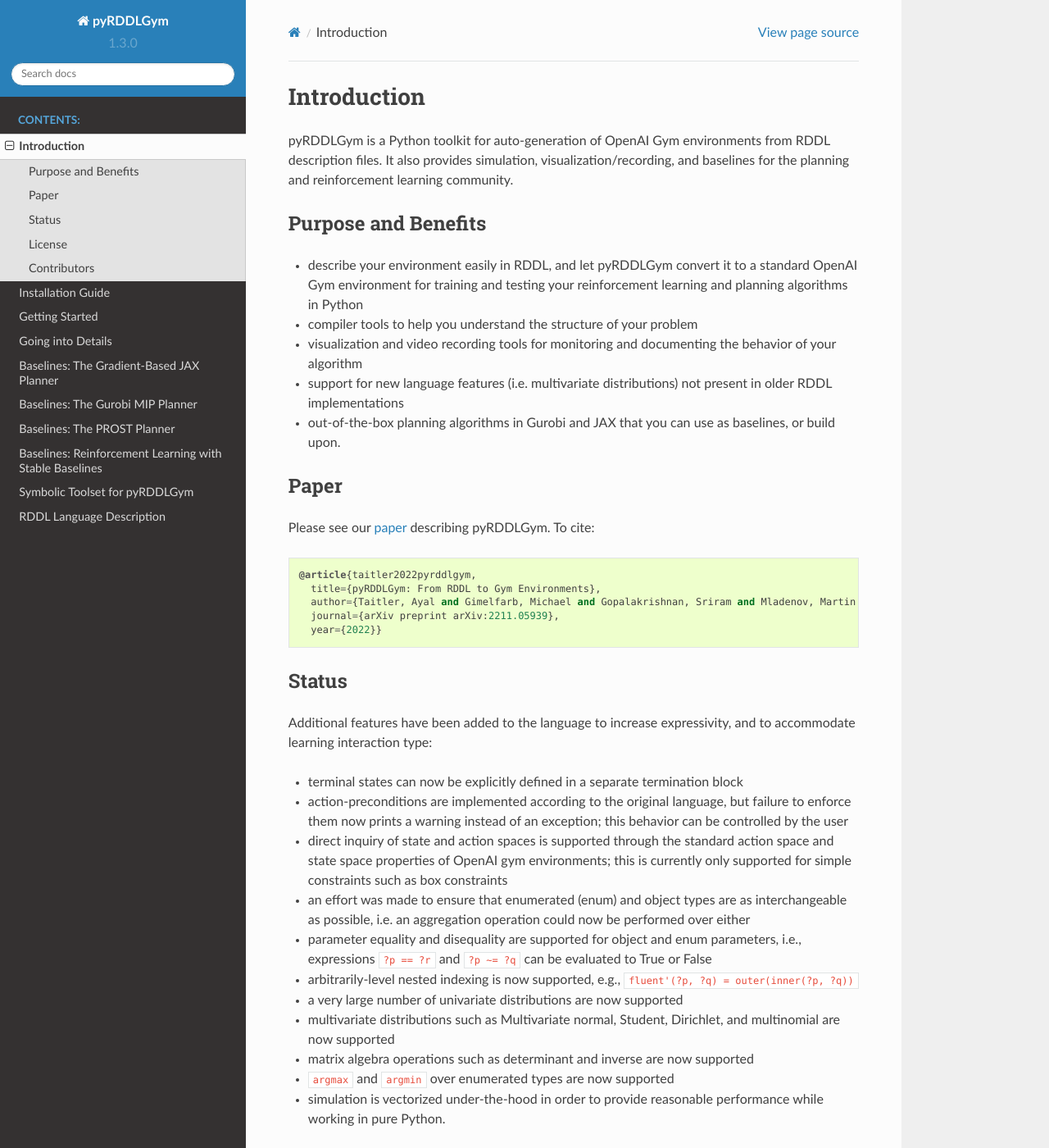
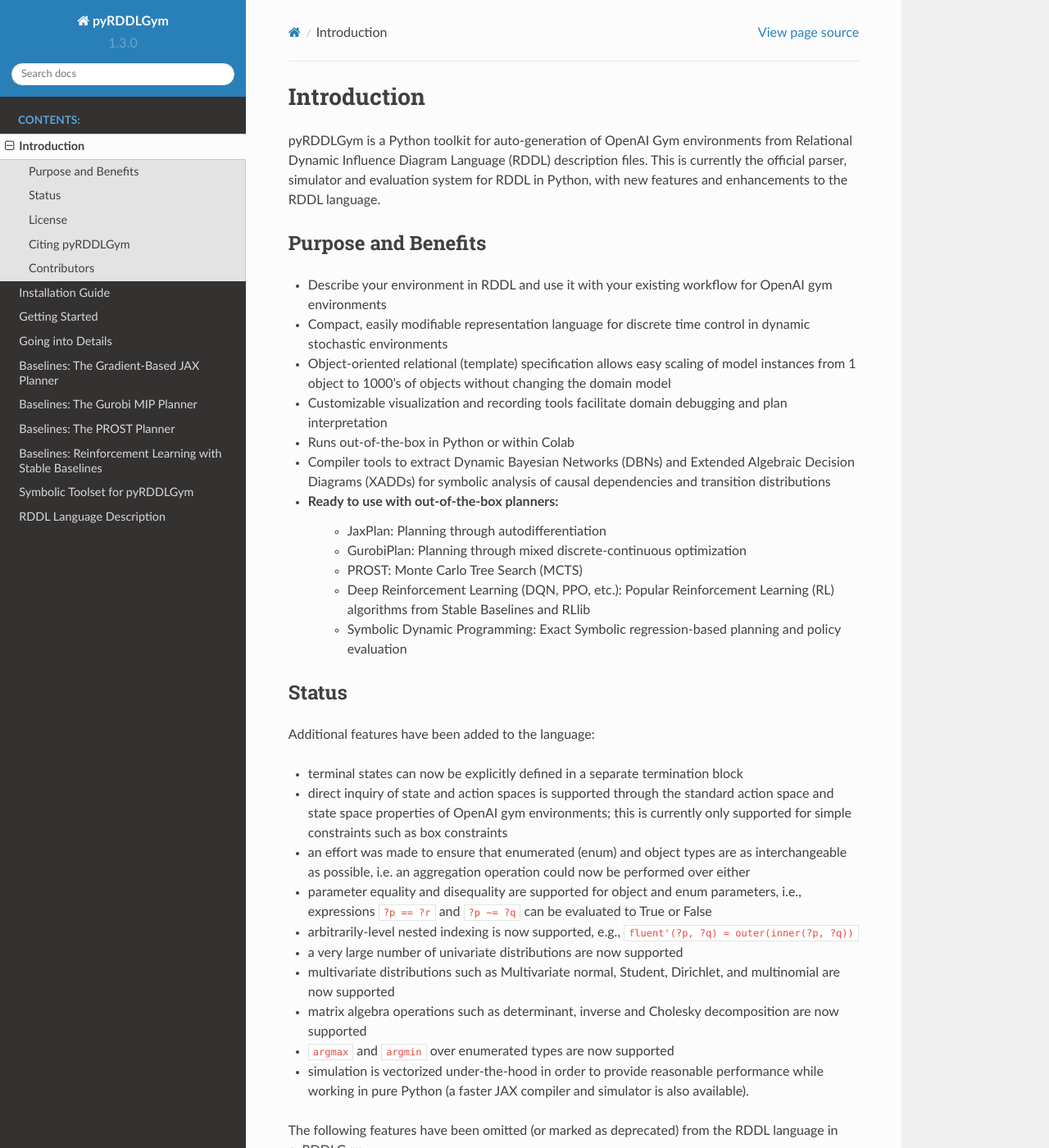
Before and after one commit to pyrddlgym-project/pyRDDLGym, a Sphinx documentation site: the page built from docs/introduction.rst, in a window 1280 px wide and 1400 px high. Shown: the whole window at 82% size. Built offline with Sphinx 7.4.7 and the Read the Docs theme 2.0.0, drawn with Linux system fonts in a browser that asks for light colours; some of the changed text lies outside the part shown.

Commit message:
Update introduction.rst

```diff
--- a/docs/introduction.rst
+++ b/docs/introduction.rst
@@ -1,17 +1,56 @@
 Introduction
 ============
 
-pyRDDLGym is a Python toolkit for auto-generation of OpenAI Gym environments from RDDL description files. It also provides simulation, visualization/recording, and baselines for the planning and reinforcement learning community.
+pyRDDLGym is a Python toolkit for auto-generation of OpenAI Gym environments from
+Relational Dynamic Influence Diagram Language (RDDL) description files. This is
+currently the official parser, simulator and evaluation system for RDDL in Python,
+with new features and enhancements to the RDDL language.
 
 Purpose and Benefits
 -----
-- describe your environment easily in RDDL, and let pyRDDLGym convert it to a standard OpenAI Gym environment for training and testing your reinforcement learning and planning algorithms in Python
-- compiler tools to help you understand the structure of your problem
-- visualization and video recording tools for monitoring and documenting the behavior of your algorithm
-- support for new language features (i.e. multivariate distributions) not present in older RDDL implementations
-- out-of-the-box planning algorithms in Gurobi and JAX that you can use as baselines, or build upon.
 
-Paper
+- Describe your environment in RDDL and use it with your existing workflow for OpenAI gym environments
+- Compact, easily modifiable representation language for discrete time control in dynamic stochastic environments
+- Object-oriented relational (template) specification allows easy scaling of model instances from 1 object to 1000's of objects without changing the domain model
+- Customizable visualization and recording tools facilitate domain debugging and plan interpretation
+- Runs out-of-the-box in Python or within Colab
+- Compiler tools to extract Dynamic Bayesian Networks (DBNs) and Extended Algebraic Decision Diagrams (XADDs) for symbolic analysis of causal dependencies and transition distributions
+- Ready to use with out-of-the-box planners:
+	- JaxPlan: Planning through autodifferentiation
+	- GurobiPlan: Planning through mixed discrete-continuous optimization
+	- PROST: Monte Carlo Tree Search (MCTS)
+	- Deep Reinforcement Learning (DQN, PPO, etc.): Popular Reinforcement Learning (RL) algorithms from Stable Baselines and RLlib
+	- Symbolic Dynamic Programming: Exact Symbolic regression-based planning and policy evaluation
+
+Status
+------
+
+Additional features have been added to the language:
+
+- terminal states can now be explicitly defined in a separate termination block
+- direct inquiry of state and action spaces is supported through the standard action space and state space properties of OpenAI gym environments; this is currently only supported for simple constraints such as box constraints
+- an effort was made to ensure that enumerated (enum) and object types are as interchangeable as possible, i.e. an aggregation operation could now be performed over either
+- parameter equality and disequality are supported for object and enum parameters, i.e., expressions ``?p == ?r`` and ``?p ~= ?q`` can be evaluated to True or False
+- arbitrarily-level nested indexing is now supported, e.g., ``fluent'(?p, ?q) = outer(inner(?p, ?q))``
+- a very large number of univariate distributions are now supported
+- multivariate distributions such as Multivariate normal, Student, Dirichlet, and multinomial are now supported
+- matrix algebra operations such as determinant, inverse and Cholesky decomposition are now supported
+- ``argmax`` and ``argmin`` over enumerated types are now supported
+- simulation is vectorized under-the-hood in order to provide reasonable performance while working in pure Python (a faster JAX compiler and simulator is also available).
+
+The following features have been omitted (or marked as deprecated) from the RDDL language in pyRDDLGym:
+
+- derived-fluent are still supported, but they are considered deprecated and will be removed from future versions
+- fluent levels are deprecated and are reasoned automatically, thus specifying levels explicitly is no longer required
+- the state-action-constraint block is not implemented and is considered deprecated; only the newer syntax of specifying state-invariants and action-preconditions is supported.
+
+This toolkit was the official evaluation system of the `2023 IPC RL and planning track <https://ataitler.github.io/IPPC2023/>`_.
+
+License
+-------
+This software is distributed under the MIT License.
+
+Citing pyRDDLGym
 -----
 Please see our `paper <https://arxiv.org/abs/2211.05939>`_ describing pyRDDLGym. To cite:
 
@@ -23,56 +62,6 @@ Please see our `paper <https://arxiv.org/abs/2211.05939>`_ describing pyRDDLGym.
       journal={arXiv preprint arXiv:2211.05939},
       year={2022}}
 
-Status
-------
-
-Additional features have been added to the language to increase expressivity, and to accommodate learning interaction type:
-
-- terminal states can now be explicitly defined in a separate termination block
-- action-preconditions are implemented according to the original language, but failure to enforce them now prints a warning instead of an exception; this behavior can be controlled by the user
-- direct inquiry of state and action spaces is supported through the standard action space and state space properties of OpenAI gym environments; this is currently only supported for simple constraints such as box constraints
-- an effort was made to ensure that enumerated (enum) and object types are as interchangeable as possible, i.e. an aggregation operation could now be performed over either
-- parameter equality and disequality are supported for object and enum parameters, i.e., expressions ``?p == ?r`` and ``?p ~= ?q`` can be evaluated to True or False
-- arbitrarily-level nested indexing is now supported, e.g., ``fluent'(?p, ?q) = outer(inner(?p, ?q))``
-- a very large number of univariate distributions are now supported
-- multivariate distributions such as Multivariate normal, Student, Dirichlet, and multinomial are now supported
-- matrix algebra operations such as determinant and inverse are now supported
-- ``argmax`` and ``argmin`` over enumerated types are now supported
-- simulation is vectorized under-the-hood in order to provide reasonable performance while working in pure Python.
-
-The following features have been omitted (or marked as deprecated) from the RDDL language in pyRDDLGym:
-
-- derived-fluent are still supported, but they are considered deprecated and will be removed from future versions
-- fluent levels are deprecated and are reasoned automatically, thus specifying levels explicitly is no longer required
-- the state-action-constraint block is not implemented and is considered deprecated; only the newer syntax of specifying state-invariants and action-preconditions is supported.
-
-Several RDDL environments are included as examples with pyRDDLGym:
-
-- CartPole
-- Elevators
-- MarsRover
-- MountainCar
-- PowerGeneration
-- Quadcopter
-- RaceCar
-- RecSim
-- UAV
-- Wildfire
-- Supply Chain
-
-Software for related simulators:
-
-- `rddlsim <https://github.com/ssanner/rddlsim>`_
-- `rddlgym <https://github.com/thiagopbueno/rddlgym>`_
-- `pddlgym <https://github.com/tomsilver/pddlgym>`_
-
-
-This toolkit was the official evaluation system of the `2023 IPC RL and planning track <https://ataitler.github.io/IPPC2023/>`_.
-
-License
--------
-This software is distributed under the MIT License.
-
 Contributors
 ------------
 - Michael Gimelfarb (University of Toronto, CA)
```
